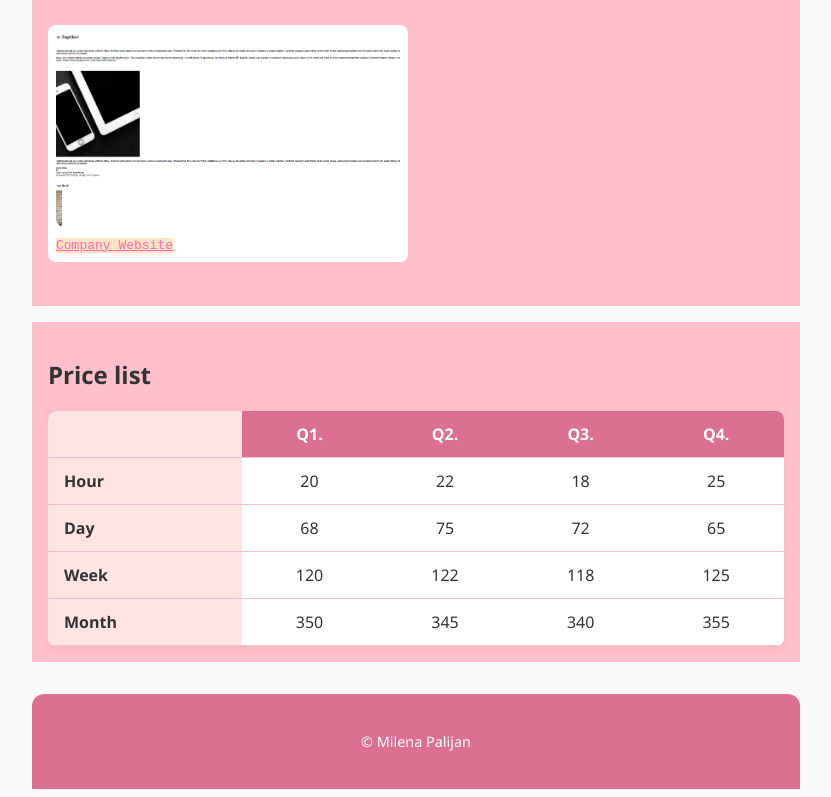
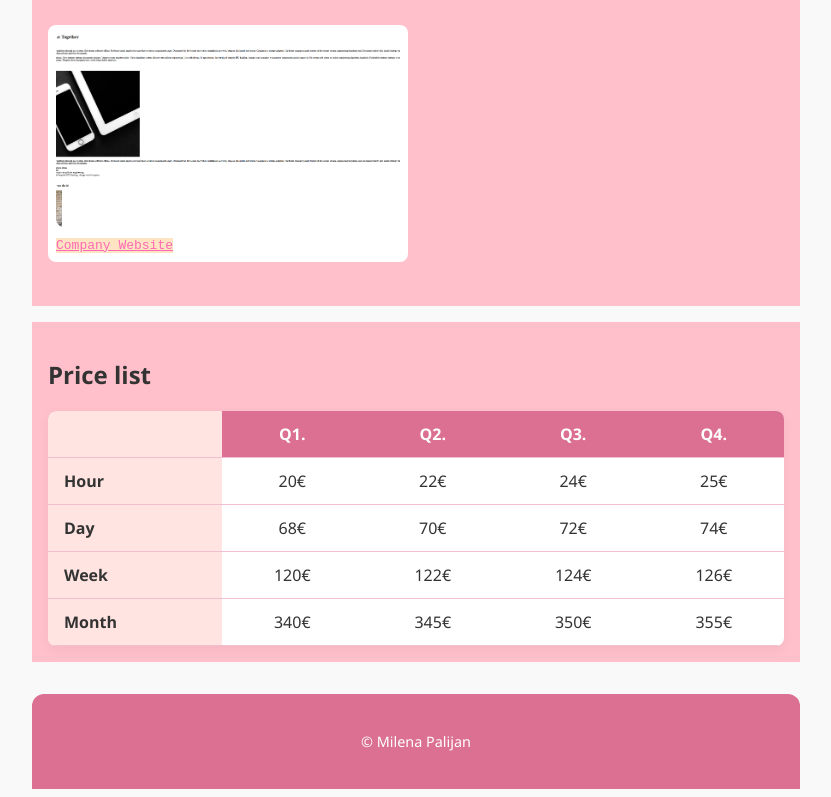
Before and after one commit to mpalijan3/mpalijan3.github.io, a plain HTML site: page index.html in a window 1280 px wide. Shown: the part 947-1744 px from the top of the page, without its empty margins (224-1055 px from the left). Drawn offline with Linux system fonts and the light colour scheme.

Commit message:
Add files via upload

```diff
--- a/index.html
+++ b/index.html
@@ -221,31 +221,31 @@
                         <tbody>
                             <tr>
                                 <th>Hour</th>
-                                <td>20</td>
-                                <td>22</td>
-                                <td>18</td>
-                                <td>25</td>
+                                <td>20€</td>
+                                <td>22€</td>
+                                <td>24€</td>
+                                <td>25€</td>
                             </tr>
                              <tr>
                                 <th>Day</th>
-                                <td>68</td>
-                                <td>75</td>
-                                <td>72</td>
-                                <td>65</td>
+                                <td>68€</td>
+                                <td>70€</td>
+                                <td>72€</td>
+                                <td>74€</td>
                             </tr>
                              <tr>
                                 <th>Week</th>
-                                <td>120</td>
-                                <td>122</td>
-                                <td>118</td>
-                                <td>125</td>
+                                <td>120€</td>
+                                <td>122€</td>
+                                <td>124€</td>
+                                <td>126€</td>
                             </tr>
                              <tr>
                                 <th>Month</th>
-                                <td>350</td>
-                                <td>345</td>
-                                <td>340</td>
-                                <td>355</td>
+                                <td>340€</td>
+                                <td>345€</td>
+                                <td>350€</td>
+                                <td>355€</td>
                             </tr>
                         </tbody>
                     </table>
```
